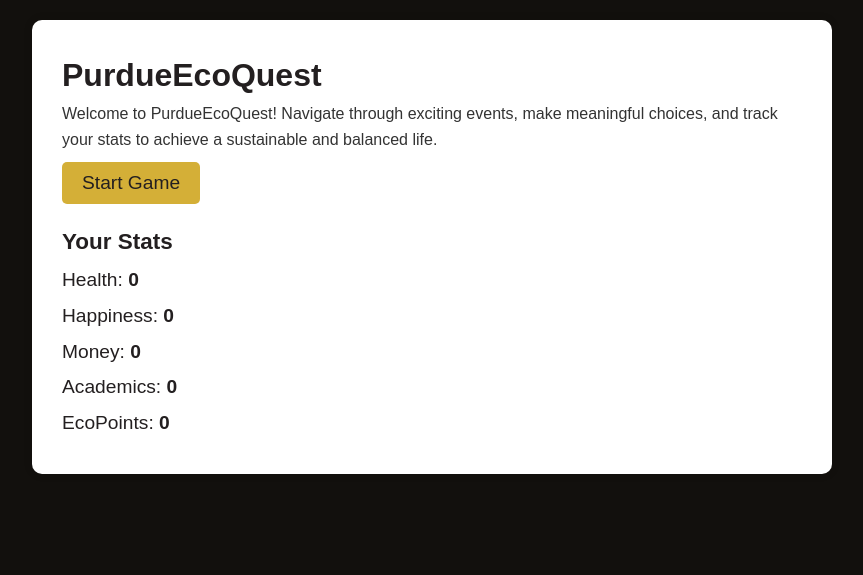
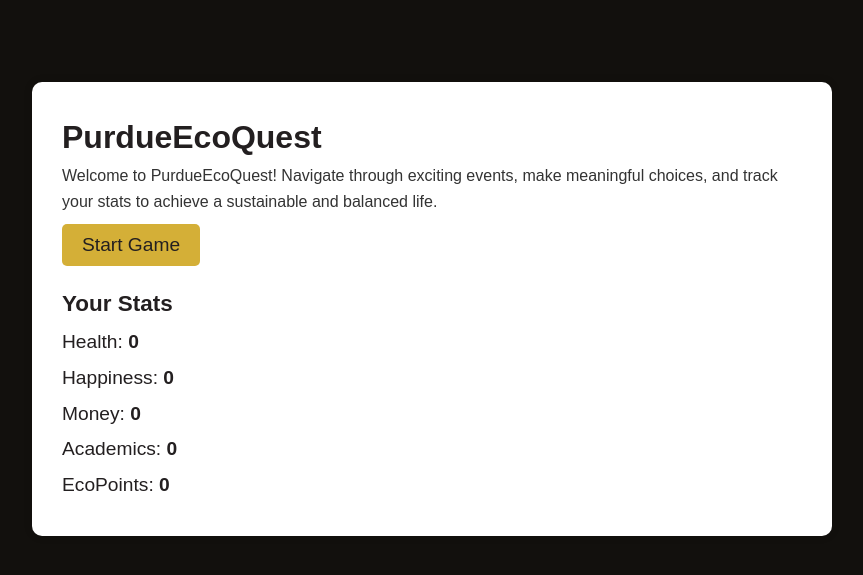
Before and after one commit to rgsierrav/PurdueEcoQuest, a Flask app: page / in a window 1280 px wide. Shown: the top 575 px of the page, without its empty margins (208-1071 px from the left). Run offline with Flask 3, Linux system fonts and the light colour scheme.

Commit message:
Update styles.css
Added a teensy bit more space above the game container.

```diff
--- a/src/static/styles.css
+++ b/src/static/styles.css
@@ -19,7 +19,9 @@ h1, h2, h3 {
 
 #game-container {
     max-width: 800px;
-    margin: 0 auto;
+    margin-left: auto;
+    margin-right: auto;
+    margin-top: 5%;
     background-color: #FFF;
     padding: 30px;
     border-radius: 10px;
```
